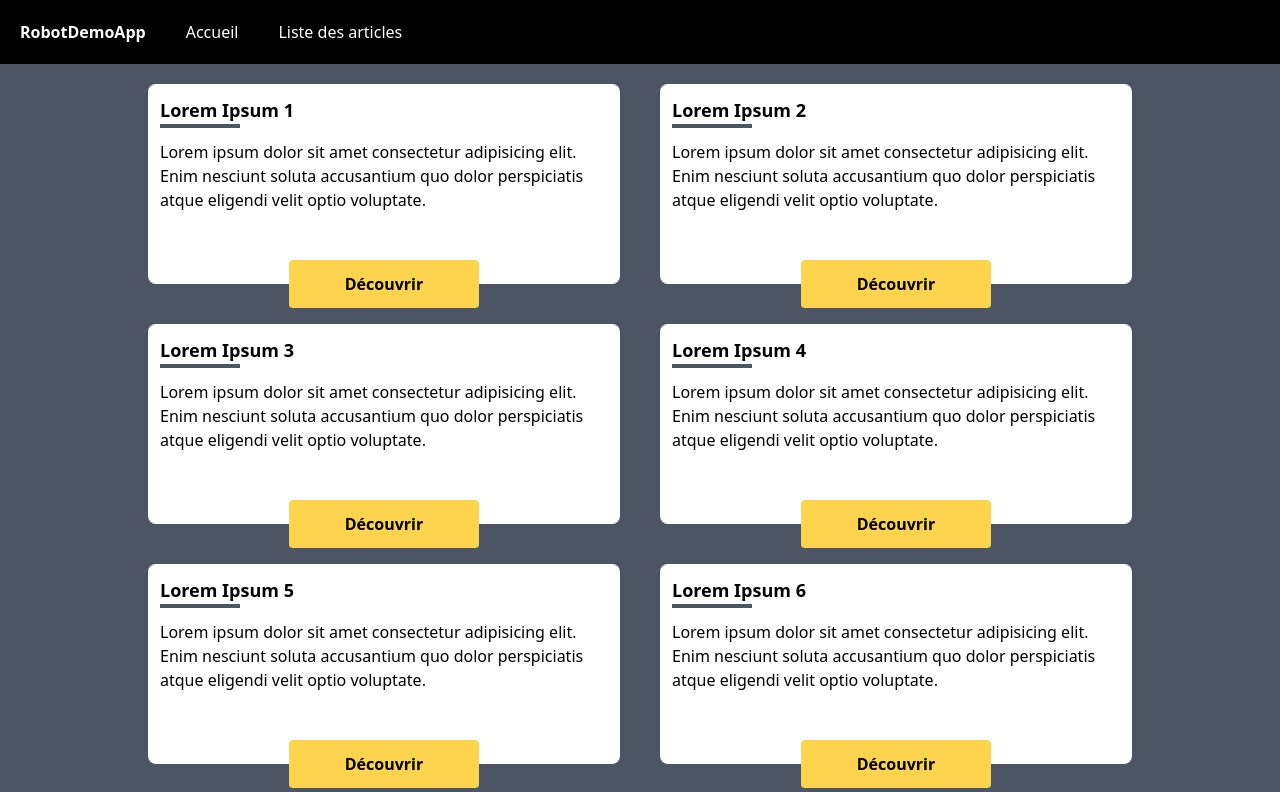
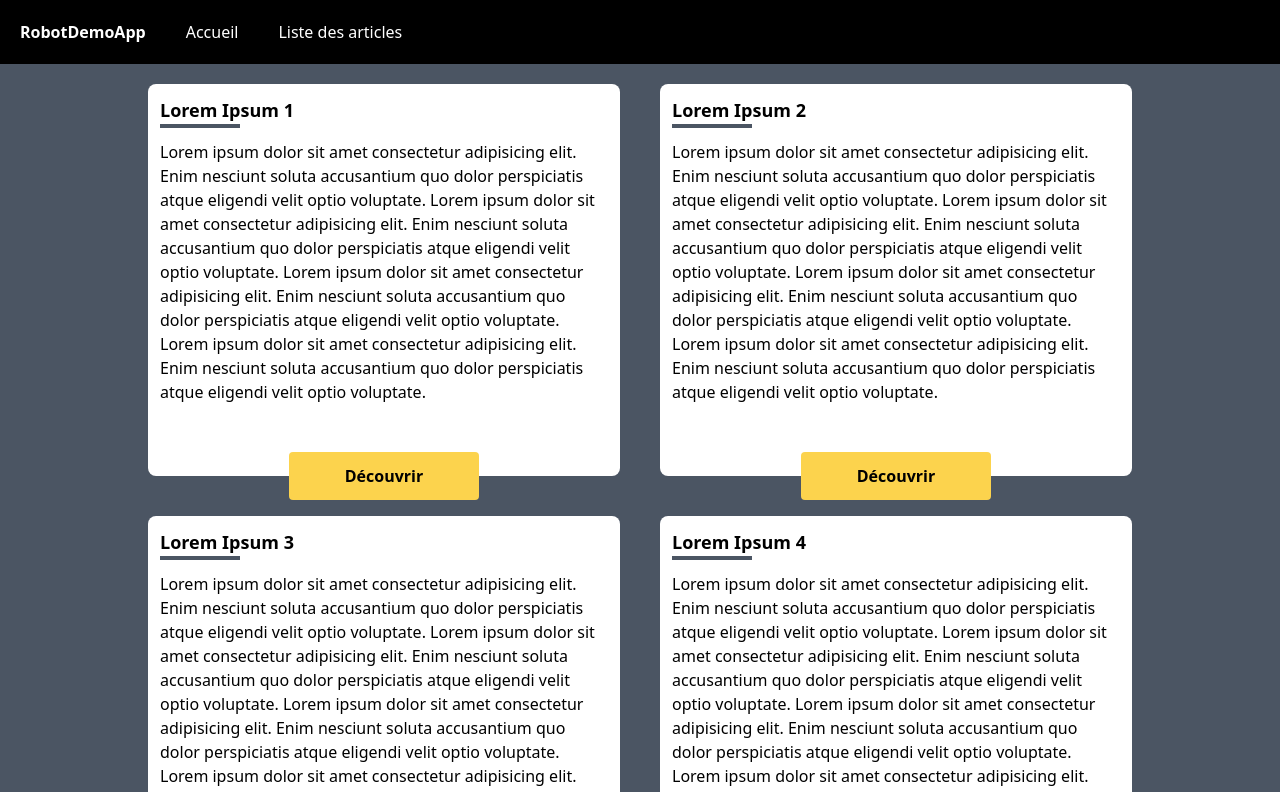
Before and after one commit to Siv-tspab/web-atrio-test, a React (Vite) app: page /articles in a window 1280 px wide. Shown: the top 792 px of the page. Built offline with nearby package versions, Linux system fonts and the light colour scheme.

Commit message:
FIX: css background

```diff
--- a/src/ArticlesDataFaker.ts
+++ b/src/ArticlesDataFaker.ts
@@ -1,13 +1,58 @@
 const articles = [
-    { id: 1, title: "Lorem Ipsum 1", content: "Lorem ipsum dolor sit amet consectetur adipisicing elit. Enim nesciunt soluta accusantium quo dolor perspiciatis atque eligendi velit optio voluptate." },
-    { id: 2, title: "Lorem Ipsum 2", content: "Lorem ipsum dolor sit amet consectetur adipisicing elit. Enim nesciunt soluta accusantium quo dolor perspiciatis atque eligendi velit optio voluptate." },
-    { id: 3, title: "Lorem Ipsum 3", content: "Lorem ipsum dolor sit amet consectetur adipisicing elit. Enim nesciunt soluta accusantium quo dolor perspiciatis atque eligendi velit optio voluptate." },
-    { id: 4, title: "Lorem Ipsum 4", content: "Lorem ipsum dolor sit amet consectetur adipisicing elit. Enim nesciunt soluta accusantium quo dolor perspiciatis atque eligendi velit optio voluptate." },
-    { id: 5, title: "Lorem Ipsum 5", content: "Lorem ipsum dolor sit amet consectetur adipisicing elit. Enim nesciunt soluta accusantium quo dolor perspiciatis atque eligendi velit optio voluptate." },
-    { id: 6, title: "Lorem Ipsum 6", content: "Lorem ipsum dolor sit amet consectetur adipisicing elit. Enim nesciunt soluta accusantium quo dolor perspiciatis atque eligendi velit optio voluptate." },
-    { id: 7, title: "Lorem Ipsum 7", content: "Lorem ipsum dolor sit amet consectetur adipisicing elit. Enim nesciunt soluta accusantium quo dolor perspiciatis atque eligendi velit optio voluptate." },
-    { id: 8, title: "Lorem Ipsum 8", content: "Lorem ipsum dolor sit amet consectetur adipisicing elit. Enim nesciunt soluta accusantium quo dolor perspiciatis atque eligendi velit optio voluptate." },
-    { id: 9, title: "Lorem Ipsum 9", content: "Lorem ipsum dolor sit amet consectetur adipisicing elit. Enim nesciunt soluta accusantium quo dolor perspiciatis atque eligendi velit optio voluptate." },
+    {
+        id: 1,
+        title: "Lorem Ipsum 1",
+        content:
+            "Lorem ipsum dolor sit amet consectetur adipisicing elit. Enim nesciunt soluta accusantium quo dolor perspiciatis atque eligendi velit optio voluptate. Lorem ipsum dolor sit amet consectetur adipisicing elit. Enim nesciunt soluta accusantium quo dolor perspiciatis atque eligendi velit optio voluptate. Lorem ipsum dolor sit amet consectetur adipisicing elit. Enim nesciunt soluta accusantium quo dolor perspiciatis atque eligendi velit optio voluptate. Lorem ipsum dolor sit amet consectetur adipisicing elit. Enim nesciunt soluta accusantium quo dolor perspiciatis atque eligendi velit optio voluptate.",
+    },
+    {
+        id: 2,
+        title: "Lorem Ipsum 2",
+        content:
+            "Lorem ipsum dolor sit amet consectetur adipisicing elit. Enim nesciunt soluta accusantium quo dolor perspiciatis atque eligendi velit optio voluptate. Lorem ipsum dolor sit amet consectetur adipisicing elit. Enim nesciunt soluta accusantium quo dolor perspiciatis atque eligendi velit optio voluptate. Lorem ipsum dolor sit amet consectetur adipisicing elit. Enim nesciunt soluta accusantium quo dolor perspiciatis atque eligendi velit optio voluptate. Lorem ipsum dolor sit amet consectetur adipisicing elit. Enim nesciunt soluta accusantium quo dolor perspiciatis atque eligendi velit optio voluptate.",
+    },
+    {
+        id: 3,
+        title: "Lorem Ipsum 3",
+        content:
+            "Lorem ipsum dolor sit amet consectetur adipisicing elit. Enim nesciunt soluta accusantium quo dolor perspiciatis atque eligendi velit optio voluptate. Lorem ipsum dolor sit amet consectetur adipisicing elit. Enim nesciunt soluta accusantium quo dolor perspiciatis atque eligendi velit optio voluptate. Lorem ipsum dolor sit amet consectetur adipisicing elit. Enim nesciunt soluta accusantium quo dolor perspiciatis atque eligendi velit optio voluptate. Lorem ipsum dolor sit amet consectetur adipisicing elit. Enim nesciunt soluta accusantium quo dolor perspiciatis atque eligendi velit optio voluptate.",
+    },
+    {
+        id: 4,
+        title: "Lorem Ipsum 4",
+        content:
+            "Lorem ipsum dolor sit amet consectetur adipisicing elit. Enim nesciunt soluta accusantium quo dolor perspiciatis atque eligendi velit optio voluptate. Lorem ipsum dolor sit amet consectetur adipisicing elit. Enim nesciunt soluta accusantium quo dolor perspiciatis atque eligendi velit optio voluptate. Lorem ipsum dolor sit amet consectetur adipisicing elit. Enim nesciunt soluta accusantium quo dolor perspiciatis atque eligendi velit optio voluptate. Lorem ipsum dolor sit amet consectetur adipisicing elit. Enim nesciunt soluta accusantium quo dolor perspiciatis atque eligendi velit optio voluptate.",
+    },
+    {
+        id: 5,
+        title: "Lorem Ipsum 5",
+        content:
+            "Lorem ipsum dolor sit amet consectetur adipisicing elit. Enim nesciunt soluta accusantium quo dolor perspiciatis atque eligendi velit optio voluptate. Lorem ipsum dolor sit amet consectetur adipisicing elit. Enim nesciunt soluta accusantium quo dolor perspiciatis atque eligendi velit optio voluptate. Lorem ipsum dolor sit amet consectetur adipisicing elit. Enim nesciunt soluta accusantium quo dolor perspiciatis atque eligendi velit optio voluptate. Lorem ipsum dolor sit amet consectetur adipisicing elit. Enim nesciunt soluta accusantium quo dolor perspiciatis atque eligendi velit optio voluptate.",
+    },
+    {
+        id: 6,
+        title: "Lorem Ipsum 6",
+        content:
+            "Lorem ipsum dolor sit amet consectetur adipisicing elit. Enim nesciunt soluta accusantium quo dolor perspiciatis atque eligendi velit optio voluptate. Lorem ipsum dolor sit amet consectetur adipisicing elit. Enim nesciunt soluta accusantium quo dolor perspiciatis atque eligendi velit optio voluptate. Lorem ipsum dolor sit amet consectetur adipisicing elit. Enim nesciunt soluta accusantium quo dolor perspiciatis atque eligendi velit optio voluptate. Lorem ipsum dolor sit amet consectetur adipisicing elit. Enim nesciunt soluta accusantium quo dolor perspiciatis atque eligendi velit optio voluptate.",
+    },
+    {
+        id: 7,
+        title: "Lorem Ipsum 7",
+        content:
+            "Lorem ipsum dolor sit amet consectetur adipisicing elit. Enim nesciunt soluta accusantium quo dolor perspiciatis atque eligendi velit optio voluptate. Lorem ipsum dolor sit amet consectetur adipisicing elit. Enim nesciunt soluta accusantium quo dolor perspiciatis atque eligendi velit optio voluptate. Lorem ipsum dolor sit amet consectetur adipisicing elit. Enim nesciunt soluta accusantium quo dolor perspiciatis atque eligendi velit optio voluptate. Lorem ipsum dolor sit amet consectetur adipisicing elit. Enim nesciunt soluta accusantium quo dolor perspiciatis atque eligendi velit optio voluptate.",
+    },
+    {
+        id: 8,
+        title: "Lorem Ipsum 8",
+        content:
+            "Lorem ipsum dolor sit amet consectetur adipisicing elit. Enim nesciunt soluta accusantium quo dolor perspiciatis atque eligendi velit optio voluptate. Lorem ipsum dolor sit amet consectetur adipisicing elit. Enim nesciunt soluta accusantium quo dolor perspiciatis atque eligendi velit optio voluptate. Lorem ipsum dolor sit amet consectetur adipisicing elit. Enim nesciunt soluta accusantium quo dolor perspiciatis atque eligendi velit optio voluptate. Lorem ipsum dolor sit amet consectetur adipisicing elit. Enim nesciunt soluta accusantium quo dolor perspiciatis atque eligendi velit optio voluptate.",
+    },
+    {
+        id: 9,
+        title: "Lorem Ipsum 9",
+        content:
+            "Lorem ipsum dolor sit amet consectetur adipisicing elit. Enim nesciunt soluta accusantium quo dolor perspiciatis atque eligendi velit optio voluptate. Lorem ipsum dolor sit amet consectetur adipisicing elit. Enim nesciunt soluta accusantium quo dolor perspiciatis atque eligendi velit optio voluptate. Lorem ipsum dolor sit amet consectetur adipisicing elit. Enim nesciunt soluta accusantium quo dolor perspiciatis atque eligendi velit optio voluptate. Lorem ipsum dolor sit amet consectetur adipisicing elit. Enim nesciunt soluta accusantium quo dolor perspiciatis atque eligendi velit optio voluptate.",
+    },
 ];
 
 export default articles;
--- a/src/Router/RouterPage.tsx
+++ b/src/Router/RouterPage.tsx
@@ -5,7 +5,7 @@ import ArticlesList from "../Pages/ArticlesList";
 import ArticlesDetail from "../Pages/ArticlesDetail";
 
 export default function RouterPage() {
-    return (<div className="h-screen bg-gray-600">
+    return (<div className="bg-gray-600 pb-5">
         <Router>
             <Nav />
             <Switch>
```
